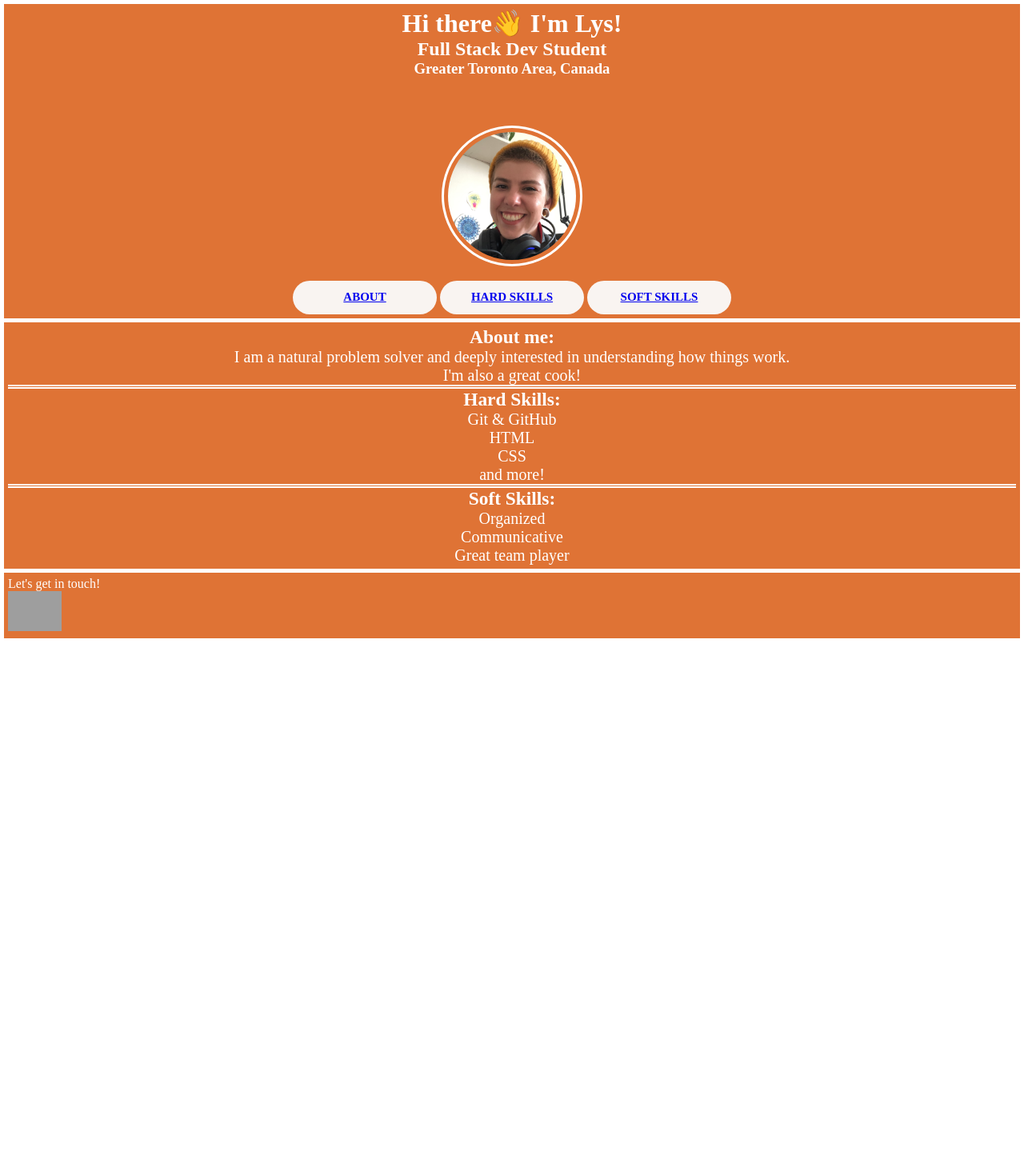
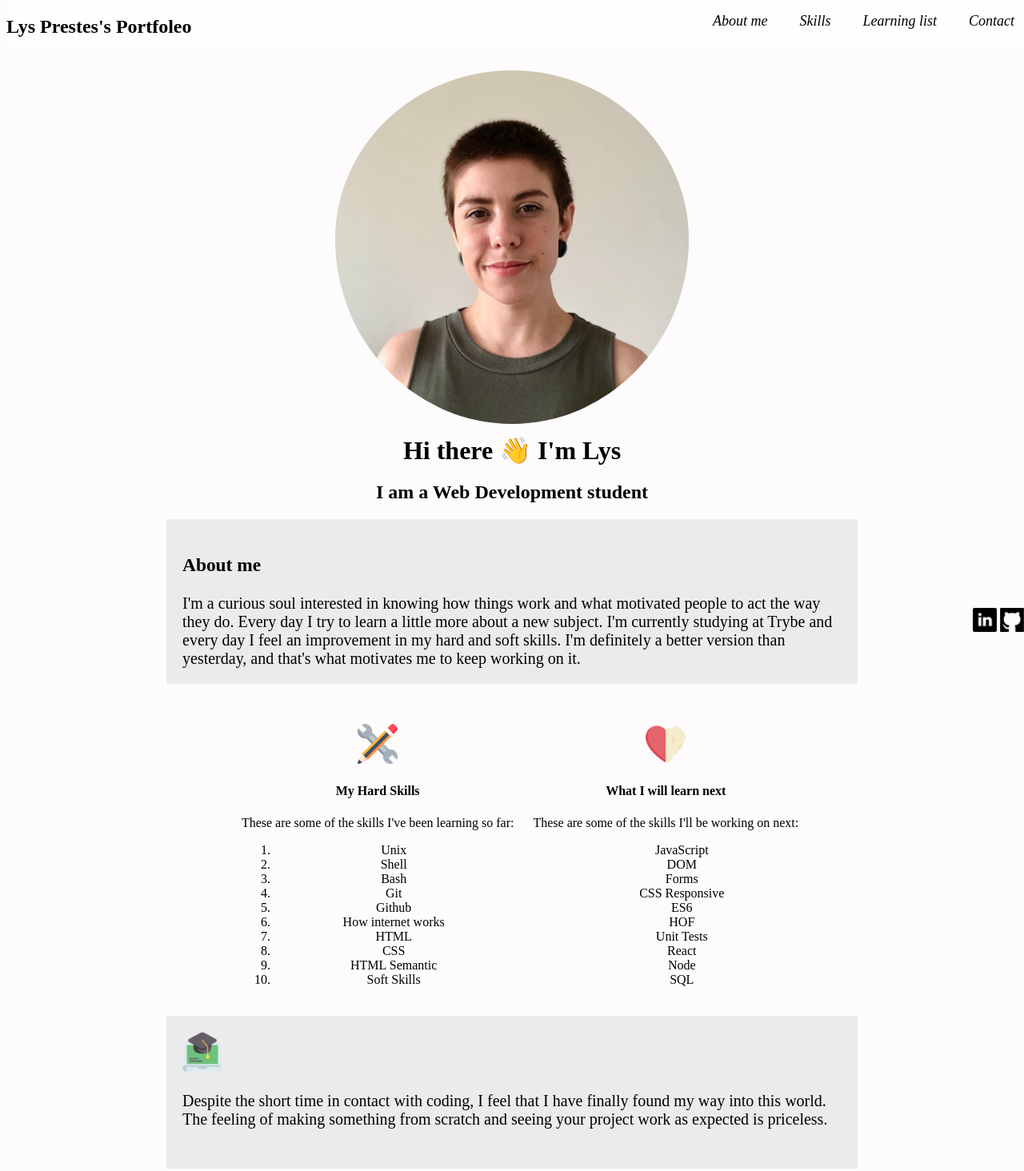
Before and after one commit to lysprestes/lysprestes.github.io, a plain HTML site: page index.html in a window 1280 px wide. Shown: the whole page at 80% size. Before the commit the page ends 803 px from the top, so only its background shows below. Drawn offline with Linux system fonts and the light colour scheme; grey boxes are pictures that could not be loaded.

Commit message:
new style

```diff
--- a/index.html
+++ b/index.html
@@ -4,56 +4,95 @@
     <meta charset="UTF-8">
     <meta http-equiv="X-UA-Compatible" content="IE=edge">
     <meta name="viewport" content="width=device-width, initial-scale=1.0">
-    <link rel="stylesheet" href="style.css">
-    <title>Lys Prestes</title>
+    <link rel="stylesheet" href="style/style.css">
+    <title>Lessons Learned Project</title>
   </head>
+
   <body>
-    <header>
-        <h1>Hi there👋 I'm Lys!</h1>
-        <h2>Full Stack Dev Student</h2>
-        <h3>Greater Toronto Area, Canada</h3>
-
-        <img id="selfie" src="selfielys.jpg"><br>
-
-        <nav id=menu>
+    <header id=cabecalho>
+        <nav>
+          <h1 id=titulo>Lys Prestes's Portfoleo</h1>
           <ul>
-                <li class="menu"><a href="#about">About</a></li>
-                <li class="menu"> <a href="#hardSkills">Hard Skills</a></li>
-                <li class="menu"><a href="#softSkills">Soft Skills</a></li>
+            <li><a href="#intro">About me</a></li>
+            <li><a href="#licoes_aprendidas">Skills</a></li>
+            <li><a href="#licoes_a_aprender">Learning list</a></li>
+            <li><a href="https://www.linkedin.com/in/lysprestes/" target="_blank">Contact</a></li>
           </ul>
         </nav>
-
     </header>
 
-    <main >
-        <h3 class="titles" id="about">About me:</h3>
-        <p>I am a natural problem solver and deeply interested in understanding how things work. <br>
-        I'm also a great cook!
-        </p>
-        <p class="dots"></p>
+    <main>
+      <div class=main>
+        <img id="minha_foto" src="images/selfie.jpg" alt="">
+        </div>
+          <h1 class=hello>Hi there 👋 I'm Lys</h1>
+          <h2 class=hello>I am a Web Development student</h2>
+          <div class=intro>
+            <article class=intro>
+              <h3 class=intro>About me</h3>
+              <section id=intro>I'm a curious soul interested in knowing how things work and what motivated people to act the way they do. Every day I try to learn a little more about a new subject. I'm currently studying at Trybe and every day I feel an improvement in my hard and soft skills. I'm definitely a better version than yesterday, and that's what motivates me to keep working on it.</section>
+            </article>
+          </div>
 
-        <h3 class="titles" id="hardSkills">Hard Skills:</h3>
-        <ul>
-            <li>Git & GitHub</li>
+          <div id="articles">
+            <div class="lado-esquerdo">
+              <section class="skills">
+                <img class="icon" src="images/pencil.png" alt="Pencil and tool">
+                  <h4>My Hard Skills</h4>
+                  <p>These are some of the skills I've been learning so far:</p>
+                  <ol id="licoes_aprendidas">
+                    <li>Unix</li>
+                    <li>Shell</li>
+                    <li>Bash</li>
+                    <li>Git</li>
+                    <li>Github</li>
+                    <li>How internet works</li>
                     <li>HTML</li>
                     <li>CSS</li>
-            <p>and more!</p>
+                    <li>HTML Semantic</li>
+                    <li>Soft Skills</li>
+                  </ol>
+              </section>
+            </div>
+            <div class="lado-direito">
+              <section class="skills">
+                <img class="icon" src="images/heart.png" alt="Heart">
+                  <h4>What I will learn next</h4>
+                  <p>These are some of the skills I'll be working on next:</p>
+                  <ul id="licoes_a_aprender">
+                    <li>JavaScript</li>
+                    <li>DOM</li>
+                    <li>Forms</li>
+                    <li>CSS Responsive</li>
+                    <li>ES6</li>
+                    <li>HOF</li>
+                    <li>Unit Tests</li>
+                    <li>React</li>
+                    <li>Node</li>
+                    <li>SQL</li>
                   </ul>
-        <p class="dots"></p>
+              </section>
+            </div>
+          </div>
 
-        <h3 class="titles" id="softSkills">Soft Skills:</h3>
-        <ul>
-            <li>Organized</li>
-            <li>Communicative</li>
-            <li>Great team player</li>
-        </ul>
+          <aside>
+            <img class="icon" src="images/online-learning.png" alt="Computer representing online learning">
+                    <p>Despite the short time in contact with coding, I feel that I have finally found my way into this world. The feeling of making something from scratch and seeing your project work as expected is priceless.</p>
+          </aside>
       </main>
+      <table>
+        <tr></tr>
+        <tr></tr>
+        <tr></tr>
+      </table>
 
-    <footer>
-        <p><Let href="">Let's get in touch!</a></p>
-            <a href="https://www.linkedin.com/in/lysprestes/"><img src="https://image.flaticon.com/icons/png/512/174/174857.png" height="50px"> </a>
+      <footer id="rodape">
+          <div class="contact">
+            <a class="contact" href="https://www.linkedin.com/in/lysprestes/" target="_blank"><img class="contact"src="images/linkedin.png" alt="LinkedIn Logo"></a>
+          </div>
+          <div class="contact">
+            <a class="contact" href="https://github.com/lysprestes" target="_blank"><img class="contact"src="images/github.png" alt="GitHub Logo"></a>
+          </div>
       </footer>
-
-
   </body>
 </html>
--- a/style.css
+++ /dev/null
@@ -1,82 +0,0 @@
-*{
-    margin: 0;
-    padding: 0;
-}
-body {
-    background-color: #ffffff;
-    color: #ffffff;
-}
-
-header {
-    text-align: center;
-    color: #ffffff;
-    background-color: #df7335;
-    padding: 5px;
-    margin: 5px;
-}
-
-ul {
-
-    list-style-type: none;
-    margin: 0;
-    padding: 0;
-    color: #ffffff;
-}
-
-#menu li{
-    display: inline-block;
-    background-color: #ffffff;
-    text-decoration: none;
-    background-color: #F9F4F1;
-    text-transform: uppercase;
-    width: 180px;
-    height: 30px;
-    text-align: center;
-    font-weight: 600;
-    border-radius: 40px;
-    font-size: 15px;
-    text-align:center;
-    padding-top: 12px;
-}
-
-#selfie {
-    display: block;
-    margin-top: 45pt;
-    margin-left: auto;
-    margin-right: auto;
-    border: 3px  #ffffff;
-    border-style: solid;
-    border-radius: 50%;
-    padding: 5px;
-    width: 120pt;
-}
-
-a {
-    text-decoration: underline;
-}
-
-main {
-    background-color: #df7335;
-    font-size: 20px;
-    border: 3px #ffffff;
-    margin: 5px;
-    padding: 5px;
-    text-align: center;
-}
-
-.title {
-    font-size: 30px;
-    margin-top: 20px;
-    padding-bottom: 20px;
-    padding-top: 20px;
-}
-
-.dots {
-    border-top: 5px double #ffffff;
-}
-
-footer {
-    background-color: #df7335;
-    padding: 5px;
-    margin: 5px;
-}
--- /dev/null
+++ b/style/style.css
@@ -0,0 +1,151 @@
+body {
+  background-color: rgb(253, 251, 251);
+  font-family:'Times New Roman', Times, serif;
+  color: #000000;
+  font-size: medium;
+  line-height: normal;
+}
+
+/* -----------------HEADER------------------- */
+
+#cabecalho {
+  width: 100%;
+  top: 0;
+  position: fixed;
+  background-color: rgb(255, 253, 253);
+  max-height: 60px;
+}
+
+h1#titulo {
+  display: inline-block;
+  max-width: 50%; /* limit the screen size of the h1, to allow nav's space inside the header */
+}
+
+/* ----------------NAVBAR------------------ */
+
+#cabecalho nav ul {
+  float: right;
+  display: flex; /* flex layout allows responsive elements within a container to be automatically arranged depending upon screen size (or device) */
+}
+
+#cabecalho nav ul li {/* Navbar List */
+  text-decoration: none;
+  margin: 0 20px;
+  font-style: oblique;
+  list-style: none;
+}
+
+#cabecalho nav ul li a {/* Navbar Links */
+  text-decoration: none;
+  font-size: 18px;
+  color: #000000;
+}
+
+/* -------------MAIN------------- */
+main {
+  margin-top: 30px;
+  clear: both; /* clean float default config: https://tableless.github.io/iniciantes/manual/css/float-clear.html */
+  display: inline-block;
+}
+
+.main {
+  margin-top: 30px;
+  clear: both; /* clean float default config: https://tableless.github.io/iniciantes/manual/css/float-clear.html */
+  text-align: center;
+}
+
+img#minha_foto {
+  padding-top: 20px;
+  width: 35%; /* having % instead of px allows responsiveness no matter the size of the screen, in this case to not push .hello class far away from the picture */
+  height: 35%;
+  border-radius: 50% /* rounded shape instead of a square image */
+}
+
+.hello {
+  padding-bottom: 10px;
+  margin: 10px;
+  text-align: center;
+}
+
+h3.hello {
+  font-size: 25px;
+}
+
+article.intro {
+  padding: 20px;
+  margin-left: 200px;
+  margin-right: 200px;
+  font-size: 20px;
+  background-color:rgb(235, 235, 235)
+}
+
+article {
+  display: inline-block; /* inline-block makes the element generate a block box that's laid out as if it were an inline box. Font: https://www.impressivewebs.com/inline-block/ */
+}
+
+section {
+  display: inline-block;
+}
+
+aside {
+  display: inline-block;
+  padding: 20px;
+  padding-bottom: 30px;
+  margin-left: 200px;
+  margin-right: 200px;
+  font-size: 20px;
+  background-color:rgb(235, 235, 235)
+}
+
+.skills {
+  padding-top: 30px;
+  /*  display: inline-block; /* grid is a set of intersecting horizontal and vertical lines defining columns and rows. Elements can be placed onto the grid within these column and row lines. This video gave me the idea https://youtu.be/FwiSbmyNQ18 */
+}
+
+#articles {
+  text-align: center;
+  display: block;
+  justify-content: space-around;
+
+}
+
+.lado-esquerdo {
+  margin: auto;
+  display: inline-block;
+  max-width: 30%;
+  padding: 20px;
+}
+
+.lado-direito {
+  margin: auto;
+  display: inline-block;
+  max-width: 30%;
+}
+
+#licoes_a_aprender {
+  list-style: none; /* not showing bullet list default style */
+}
+
+img.icon { /* images source: https://www.flaticon.com/ */
+  max-width: 50px;
+  margin: auto;
+}
+
+/* ------------FOOTER------------- */
+footer#rodape {   /* Idea from: https://css-tricks.com/snippets/css/fixed-footer/ */
+  position: fixed;
+  padding-bottom: 5px;
+  left: 0px;
+  bottom: 0px;
+  height: 35px;
+  width: 100%;
+  text-align: right;
+}
+
+.contact {
+  max-width: 30px;
+  display: inline-block;
+  text-align: center;
+}
+
+/* every icon in this website was used from https://www.flaticon.com */
```
Also changed, not shown: images/github.png (added), images/heart.png (added), images/linkedin.png (added), images/online-learning.png (added), images/pencil.png (added), images/selfie.jpg (added), images/selfiebw.JPG (added), selfie.jpeg (deleted), selfielys.jpg (deleted). Lines whose indentation alone changed are shown as unchanged.
